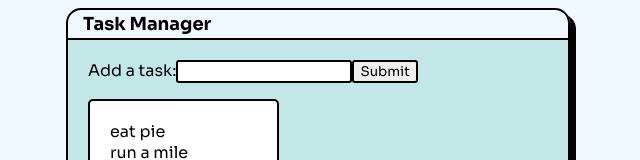
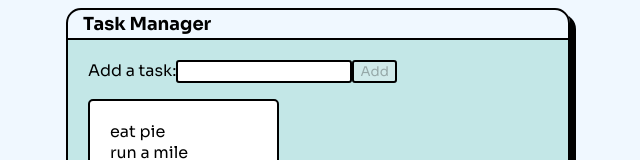
Before and after one commit to katerinakorzhov/task-manager-app, a React (Vite) app: page / in a window 1280 px wide. Shown: the top 160 px of the page, without its empty margins (322-962 px from the left). Built offline with nearby package versions, Linux system fonts and the light colour scheme.

Commit message:
Add feature that disables submit when input is empty

```diff
--- a/src/TaskInput.tsx
+++ b/src/TaskInput.tsx
@@ -1,4 +1,4 @@
-import { useState } from "react";
+import { useEffect, useState, type SyntheticEvent } from "react";
 
 interface TaskInputProps {
   onAddTask: (task: string) => void;
@@ -6,21 +6,33 @@ interface TaskInputProps {
 
 function TaskInput({ onAddTask }: TaskInputProps) {
   const [task, setTask] = useState("");
-  const handleSubmit = () => {
+  const [isSubmitEnabled, setSubmitEnabled] = useState(false);
+
+  const handleSubmit = (e: SyntheticEvent) => {
+    e.preventDefault();
     onAddTask(task);
     setTask("");
   };
 
+  useEffect(() => {
+    task.length === 0 ? setSubmitEnabled(false) : setSubmitEnabled(true);
+  }, [task]);
+
   return (
+    <form onSubmit={handleSubmit}>
       <label>
         Add a task:
         <input
+          id="taskInput"
           type="text"
           value={task}
           onChange={(e) => setTask(e.target.value)}
         />
-      <button onClick={handleSubmit}>Submit</button>
+        <button type="submit" disabled={!isSubmitEnabled}>
+          Add
+        </button>
       </label>
+    </form>
   );
 }
 
```
Lines whose indentation alone changed are shown as unchanged.
